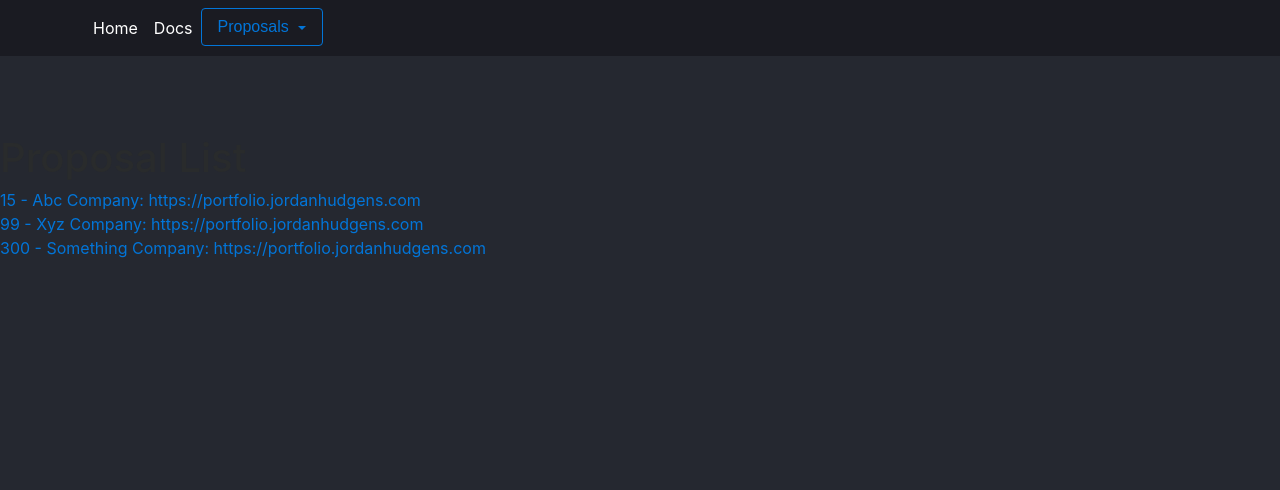
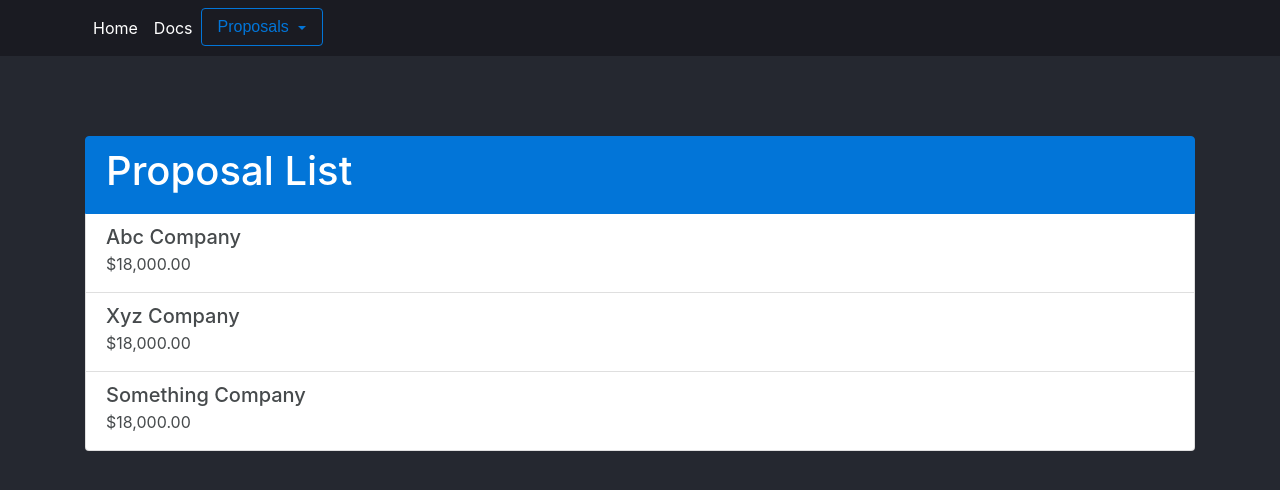
Before and after one commit to OscarPay/freelance-oscar-fe, an Angular app: page /proposals in a window 1280 px wide. Shown: the top 490 px of the page. Built offline with nearby package versions, Linux system fonts and the light colour scheme.

Commit message:
Implemented pipes

```diff
--- /dev/null
+++ b/src/app/proposal/proposal-list.component.css
@@ -0,0 +1,3 @@
+.proposal-link:hover {
+  text-decoration: none;
+}
--- a/src/app/proposal/proposal-list.component.html
+++ b/src/app/proposal/proposal-list.component.html
@@ -1,5 +1,16 @@
-<h1>Proposal List</h1>
+<div class="container">
 
-<div *ngFor="let proposal of proposals">
-  <a routerLink="/proposal/{{proposal.id}}">{{proposal.id}} - {{proposal.customer}}: {{proposal.portfolio_url}}</a>
+  <div class="list-group">
+    <a class="list-group-item list-group-item-action flex-column align-items-start active">
+      <h1 class="headline">Proposal List</h1>
+    </a>
+    <a *ngFor="let proposal of proposals" routerLink="/proposal/{{proposal.id}}"
+       class="list-group-item list-group-item-action flex-column align-items-start proposal-link">
+      <div class="d-flex w-100 justify-content-between">
+        <h5 class="mb-1">{{proposal.customer}}</h5>
+      </div>
+      <p class="mb-1">{{ proposal.hourly_rate * proposal.estimated_hours | currency:'USD':true:'.2' }}</p>
+    </a>
+  </div>
+
 </div>
--- a/src/app/proposal/proposal-list.component.ts
+++ b/src/app/proposal/proposal-list.component.ts
@@ -6,7 +6,8 @@
 
 @Component({
   selector: 'proposal-list',
-  templateUrl: 'proposal-list.component.html'
+  templateUrl: 'proposal-list.component.html',
+  styleUrls: ['proposal-list.component.css']
 })
 export class ProposalListComponent {
   proposalOne: Proposal = new Proposal(15, 'Abc Company', 'https://portfolio.jordanhudgens.com',
--- a/src/app/proposal/proposal-new.component.html
+++ b/src/app/proposal/proposal-new.component.html
@@ -156,7 +156,7 @@
           {{ proposal.estimated_hours }} hours in development time to complete. The project should take
           {{ proposal.weeks_to_complete }} weeks to complete and with my hourly rate of {{ proposal.hourly_rate }}/hour,
           the
-          estimated total will be {{ proposal.hourly_rate * proposal.estimated_hours }}.</p>
+          estimated total will be {{ proposal.hourly_rate * proposal.estimated_hours | currency:'USD':true:'.2' }}.</p>
 
         <p>The next step from here is to set up a meeting to finalize the project and sign contracts.</p>
 
```
